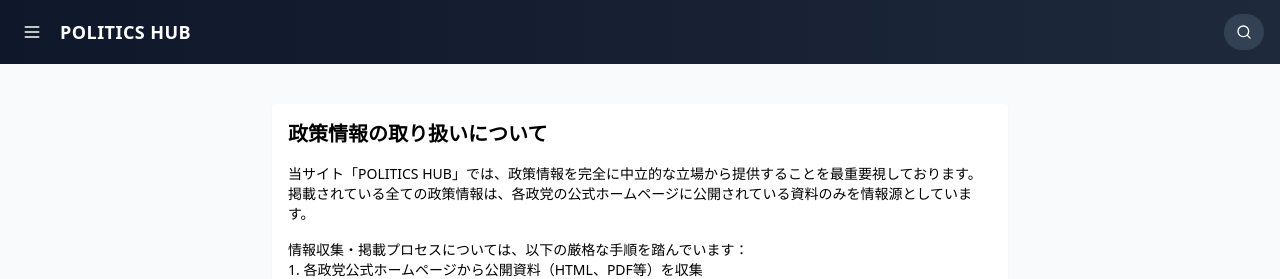
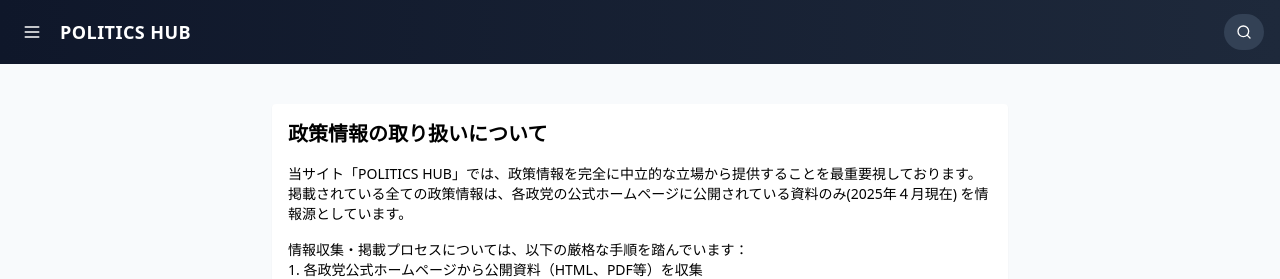
Before and after one commit to sudyusukPersonal/politics, a React (Vite) app in the folder politics_app/: page /policyinfo in a window 1280 px wide. Shown: the top 279 px of the page. Built offline with nearby package versions, Linux system fonts and the light colour scheme.

Commit message:
ablakatabla

```diff
--- a/politics_app/src/components/policies/PolicyInfoComponent.tsx
+++ b/politics_app/src/components/policies/PolicyInfoComponent.tsx
@@ -8,7 +8,8 @@ const PolicyInfoComponent = () => {
         <h1 className="text-xl font-bold mb-4">政策情報の取り扱いについて</h1>
         <p className="text-sm mb-4">
           当サイト「POLITICS
-          HUB」では、政策情報を完全に中立的な立場から提供することを最重要視しております。掲載されている全ての政策情報は、各政党の公式ホームページに公開されている資料のみを情報源としています。
+          HUB」では、政策情報を完全に中立的な立場から提供することを最重要視しております。掲載されている全ての政策情報は、各政党の公式ホームページに公開されている資料のみ(2025年４月現在)
+          を情報源としています。
         </p>
         <p className="text-sm mb-4">
           情報収集・掲載プロセスについては、以下の厳格な手順を踏んでいます：
```
